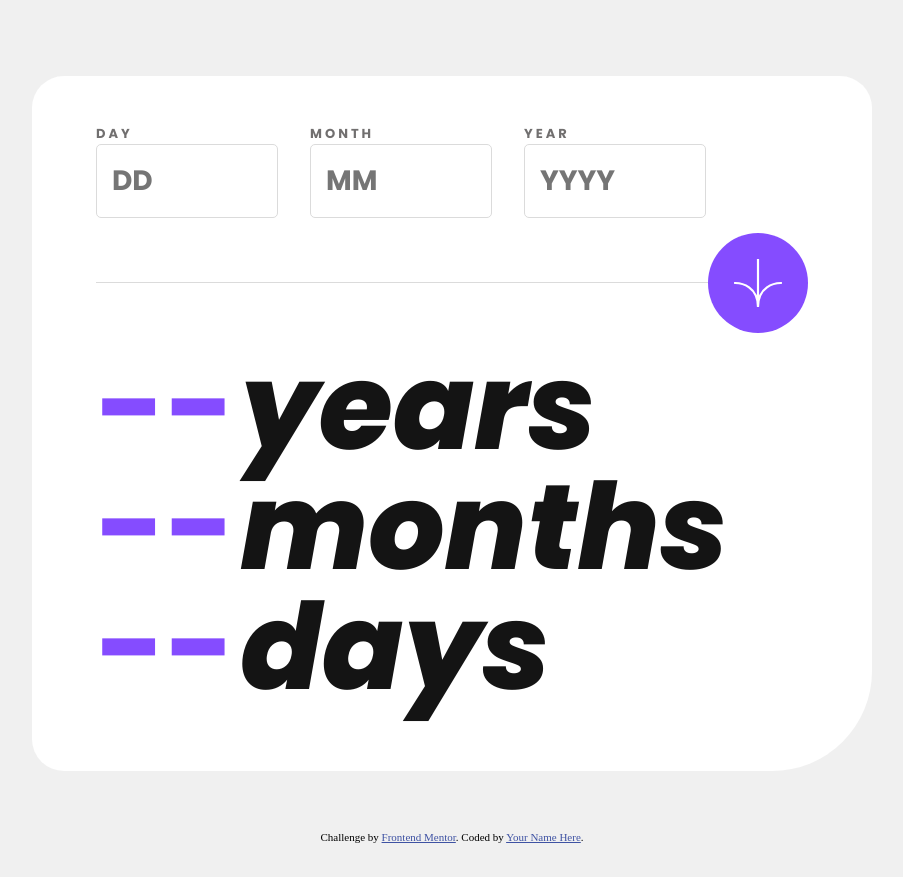
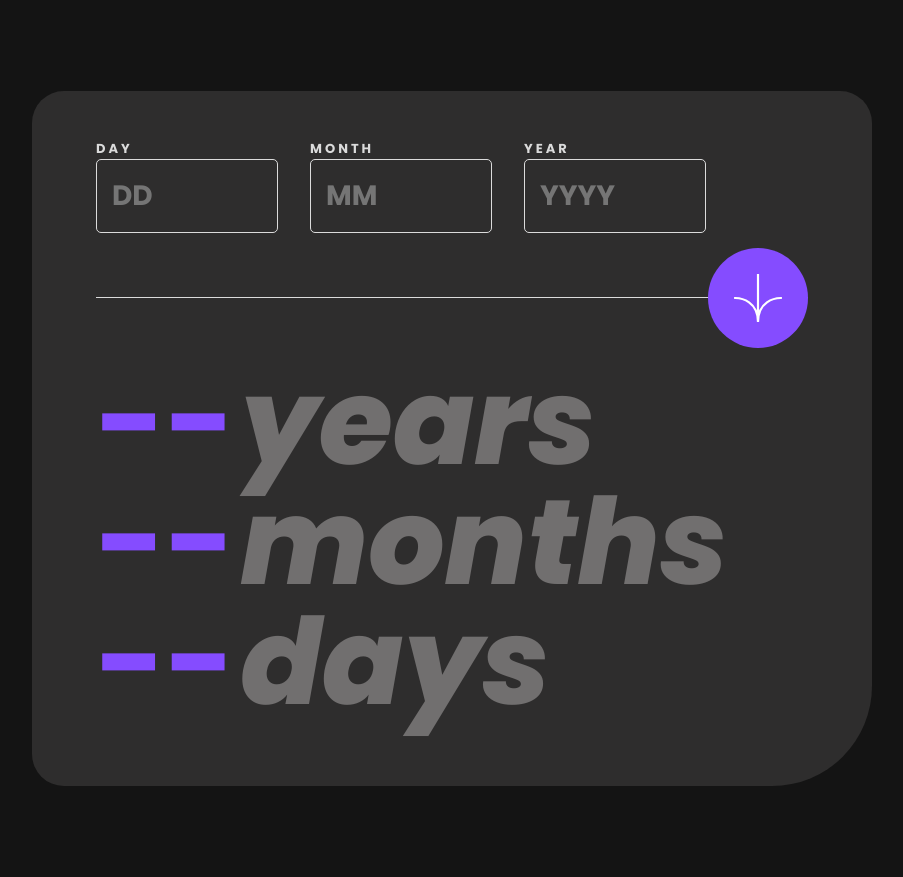
Before and after one commit to vitu6569/Age-App-Calculate, a plain HTML site: page index.html in a window 1280 px wide. Shown: the whole page, without its empty margins (188-1091 px from the left). Drawn offline with Linux system fonts and the light colour scheme.

Commit message:
New update :tada:

```diff
--- a/index.html
+++ b/index.html
@@ -71,12 +71,6 @@
   </section>
 </main>
 
-
-  <div class="attribution">
-    Challenge by <a href="https://www.frontendmentor.io?ref=challenge" target="_blank">Frontend Mentor</a>.
-    Coded by <a href="#">Your Name Here</a>.
-  </div>
-
   <script src="script.js"></script>
 </body>
 </html>
--- a/style.css
+++ b/style.css
@@ -12,6 +12,7 @@
 --Off-white: hsl(0, 0%, 94%);
 --Light-grey: hsl(0, 0%, 86%);
 --Smokey-grey: hsl(0, 1%, 44%);
+--black: rgb(46, 45, 45);
 --Off-black: hsl(0, 0%, 8%);
 
 --font-family: "Poppins", sans-serif;
@@ -29,14 +30,14 @@
 */
 }
 body {
-    background-color: var(--Off-white);
+    background-color: var(--Off-black);
     min-width: 375px;
     padding: 16px;
     margin: 0;
 }
 
 #container {
-    margin: 60px auto;
+    margin: 75px auto;
     max-width: 840px;
     user-select: none;
 }
@@ -44,7 +45,7 @@
     display: flex;
     flex-direction: column;
     gap: 32px;
-    background: var(--White);
+    background: var(--black);
     border-radius: 32px 32px 100px 32px;
 }
 #inputs {
@@ -56,7 +57,7 @@
 label {
     font-size: small;
     font-family: var(--font-family);
-    color: var(--Smokey-grey);
+    color: var(--Light-grey);
     font-weight: 700;
     letter-spacing: 3px;
     text-transform: uppercase;
@@ -68,6 +69,7 @@
     width: 150px;
     padding: 15px;
     border: 1px solid var(--Light-grey);
+    background-color: var(--black);
     border-radius: 5px;
     outline: none;
     transition: all 0.25s;
@@ -130,7 +132,7 @@
     font-size: 120px;
     font-weight: 800;
     font-style: italic;
-    color: var(--Off-black);
+    color: var(--Smokey-grey);
     margin: 0;
 }
 
```
